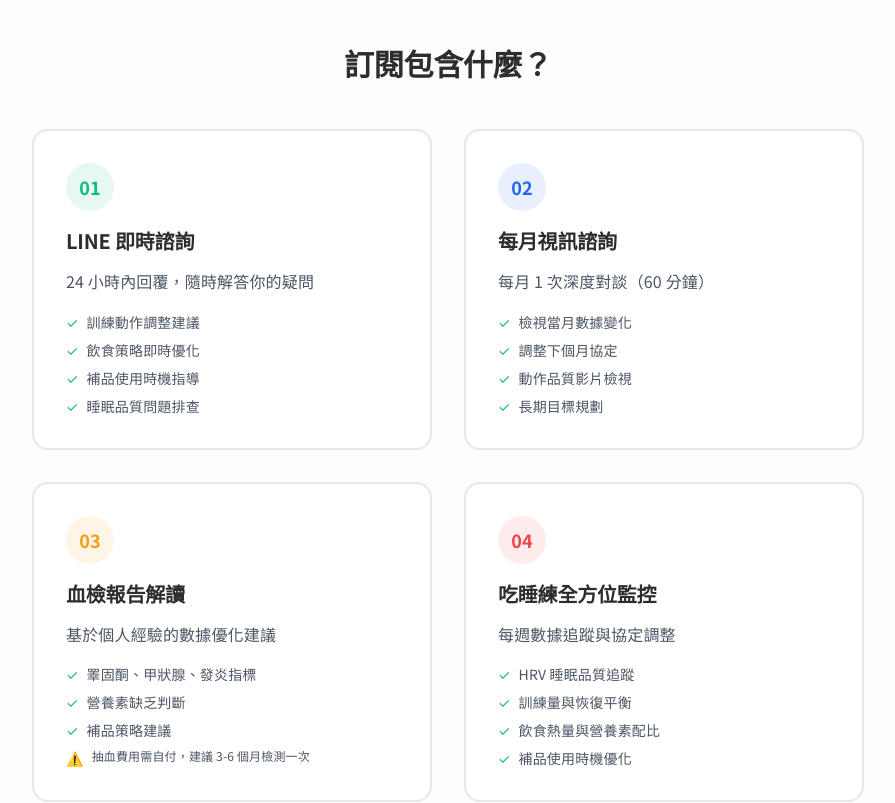
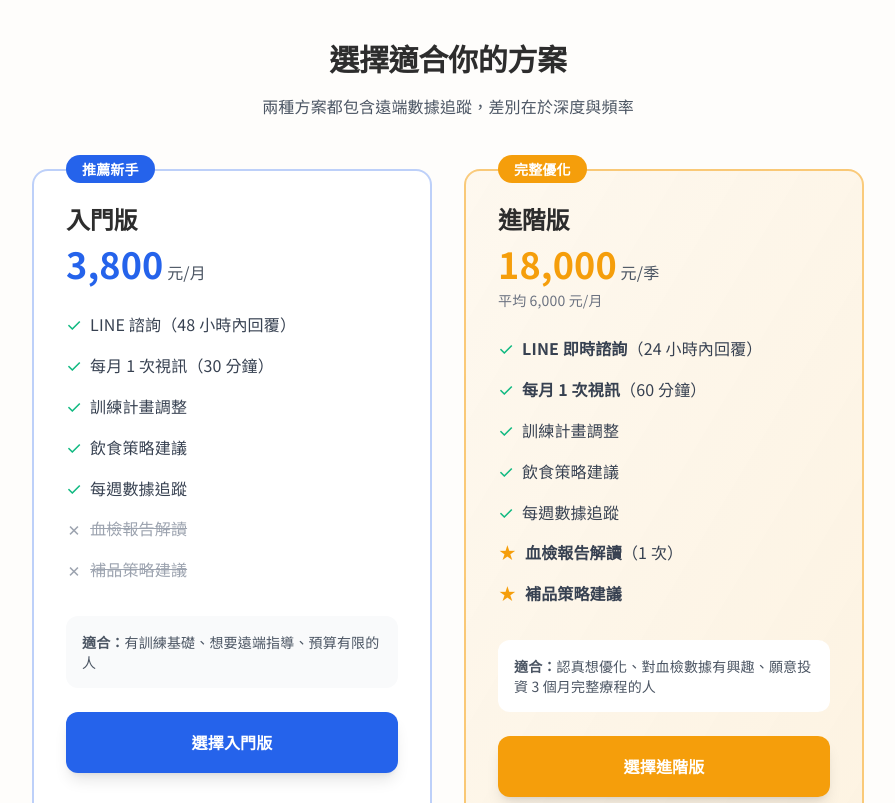
Before and after one commit to chenhoward456-hash/V3, a Next.js app: page /remote in a window 1280 px wide. Shown: the part 720-1523 px from the top of the page, without its empty margins (192-1087 px from the left). Built offline with nearby package versions, Linux system fonts and the light colour scheme.

Commit message:
feat: 調整遠端訂閱為雙方案制 - 入門版3800元/月 + 進階版18000元/季

```diff
--- a/app/remote/page.tsx
+++ b/app/remote/page.tsx
@@ -3,8 +3,8 @@ import Link from 'next/link'
 import LineButton from '@/components/LineButton'
 
 export const metadata: Metadata = {
-  title: '遠端數據追蹤訂閱 - 24 小時健康監控 | Howard',
-  description: '月費 5000 元，包含 LINE 即時諮詢、每月視訊、血檢報告解讀、吃睡練補品全方位監控。不用進健身房，用數據優化你的身體系統。',
+  title: '遠端數據追蹤訂閱 - 入門版3800元起 | Howard',
+  description: '兩種方案任選：入門版月費3800元（LINE諮詢+月視訊）、進階版季度18000元（含血檢解讀+補品建議）。不用進健身房，用數據優化你的身體系統。',
 }
 
 export default function RemotePage() {
@@ -22,7 +22,7 @@ export default function RemotePage() {
           不用每週進健身房，用數據優化你的身體系統
         </p>
         <p className="text-gray-500 text-lg">
-          月費 <span className="text-3xl font-bold text-primary">5,000 元</span>
+          入門版 <span className="text-2xl font-bold text-primary">3,800 元/月</span> 起
         </p>
       </div>
 
@@ -42,136 +42,138 @@ export default function RemotePage() {
         </p>
       </div>
 
-      {/* 方案內容 */}
+      {/* 方案選擇 */}
       <div className="my-20 max-w-5xl mx-auto">
-        <h2 className="text-3xl font-bold text-center mb-12" style={{color: '#2D2D2D'}}>
-          訂閱包含什麼？
+        <h2 className="text-3xl font-bold text-center mb-4" style={{color: '#2D2D2D'}}>
+          選擇適合你的方案
         </h2>
+        <p className="text-center text-gray-600 mb-12">
+          兩種方案都包含遠端數據追蹤，差別在於深度與頻率
+        </p>
 
         <div className="grid md:grid-cols-2 gap-8">
-          {/* 1. LINE 即時諮詢 */}
-          <div className="bg-white rounded-2xl p-8 border-2 border-gray-200">
-            <div className="w-12 h-12 rounded-full bg-success/10 flex items-center justify-center text-success font-bold text-lg mb-4">
-              01
+          {/* 入門版 */}
+          <div className="bg-white rounded-2xl p-8 border-2 border-primary/30 relative">
+            <div className="absolute -top-4 left-8 bg-primary text-white px-4 py-1 rounded-full text-sm font-bold">
+              推薦新手
             </div>
-            <h3 className="text-xl font-bold mb-3" style={{color: '#2D2D2D'}}>
-              LINE 即時諮詢
+            <h3 className="text-2xl font-bold mb-2" style={{color: '#2D2D2D'}}>
+              入門版
             </h3>
-            <p className="text-gray-600 mb-4">
-              24 小時內回覆，隨時解答你的疑問
-            </p>
-            <ul className="space-y-2 text-sm text-gray-600">
-              <li className="flex items-start gap-2">
-                <span className="text-success">✓</span>
-                <span>訓練動作調整建議</span>
-              </li>
-              <li className="flex items-start gap-2">
-                <span className="text-success">✓</span>
-                <span>飲食策略即時優化</span>
-              </li>
-              <li className="flex items-start gap-2">
-                <span className="text-success">✓</span>
-                <span>補品使用時機指導</span>
-              </li>
-              <li className="flex items-start gap-2">
-                <span className="text-success">✓</span>
-                <span>睡眠品質問題排查</span>
-              </li>
-            </ul>
+            <div className="mb-6">
+              <span className="text-4xl font-bold text-primary">3,800</span>
+              <span className="text-gray-600"> 元/月</span>
             </div>
 
-          {/* 2. 每月視訊諮詢 */}
-          <div className="bg-white rounded-2xl p-8 border-2 border-gray-200">
-            <div className="w-12 h-12 rounded-full bg-primary/10 flex items-center justify-center text-primary font-bold text-lg mb-4">
-              02
+            <div className="space-y-3 mb-8">
+              <div className="flex items-start gap-2">
+                <span className="text-success text-lg">✓</span>
+                <span className="text-gray-700">LINE 諮詢（48 小時內回覆）</span>
               </div>
-            <h3 className="text-xl font-bold mb-3" style={{color: '#2D2D2D'}}>
-              每月視訊諮詢
-            </h3>
-            <p className="text-gray-600 mb-4">
-              每月 1 次深度對談（60 分鐘）
-            </p>
-            <ul className="space-y-2 text-sm text-gray-600">
-              <li className="flex items-start gap-2">
-                <span className="text-success">✓</span>
-                <span>檢視當月數據變化</span>
-              </li>
-              <li className="flex items-start gap-2">
-                <span className="text-success">✓</span>
-                <span>調整下個月協定</span>
-              </li>
-              <li className="flex items-start gap-2">
-                <span className="text-success">✓</span>
-                <span>動作品質影片檢視</span>
-              </li>
-              <li className="flex items-start gap-2">
-                <span className="text-success">✓</span>
-                <span>長期目標規劃</span>
-              </li>
-            </ul>
+              <div className="flex items-start gap-2">
+                <span className="text-success text-lg">✓</span>
+                <span className="text-gray-700">每月 1 次視訊（30 分鐘）</span>
+              </div>
+              <div className="flex items-start gap-2">
+                <span className="text-success text-lg">✓</span>
+                <span className="text-gray-700">訓練計畫調整</span>
+              </div>
+              <div className="flex items-start gap-2">
+                <span className="text-success text-lg">✓</span>
+                <span className="text-gray-700">飲食策略建議</span>
+              </div>
+              <div className="flex items-start gap-2">
+                <span className="text-success text-lg">✓</span>
+                <span className="text-gray-700">每週數據追蹤</span>
+              </div>
+              <div className="flex items-start gap-2">
+                <span className="text-gray-400 text-lg">✗</span>
+                <span className="text-gray-400 line-through">血檢報告解讀</span>
+              </div>
+              <div className="flex items-start gap-2">
+                <span className="text-gray-400 text-lg">✗</span>
+                <span className="text-gray-400 line-through">補品策略建議</span>
+              </div>
             </div>
 
-          {/* 3. 血檢報告解讀 */}
-          <div className="bg-white rounded-2xl p-8 border-2 border-gray-200">
-            <div className="w-12 h-12 rounded-full bg-warning/10 flex items-center justify-center text-warning font-bold text-lg mb-4">
-              03
-            </div>
-            <h3 className="text-xl font-bold mb-3" style={{color: '#2D2D2D'}}>
-              血檢報告解讀
-            </h3>
-            <p className="text-gray-600 mb-4">
-              基於個人經驗的數據優化建議
+            <div className="bg-gray-50 rounded-xl p-4 mb-6">
+              <p className="text-sm text-gray-600">
+                <strong>適合：</strong>有訓練基礎、想要遠端指導、預算有限的人
               </p>
-            <ul className="space-y-2 text-sm text-gray-600">
-              <li className="flex items-start gap-2">
-                <span className="text-success">✓</span>
-                <span>睪固酮、甲狀腺、發炎指標</span>
-              </li>
-              <li className="flex items-start gap-2">
-                <span className="text-success">✓</span>
-                <span>營養素缺乏判斷</span>
-              </li>
-              <li className="flex items-start gap-2">
-                <span className="text-success">✓</span>
-                <span>補品策略建議</span>
-              </li>
-              <li className="flex items-start gap-2">
-                <span className="text-warning">⚠️</span>
-                <span className="text-xs">抽血費用需自付，建議 3-6 個月檢測一次</span>
-              </li>
-            </ul>
             </div>
 
-          {/* 4. 吃睡練全方位監控 */}
-          <div className="bg-white rounded-2xl p-8 border-2 border-gray-200">
-            <div className="w-12 h-12 rounded-full bg-danger/10 flex items-center justify-center text-danger font-bold text-lg mb-4">
-              04
+            <LineButton
+              source="remote_page"
+              intent="starter"
+              className="block w-full text-center bg-primary text-white px-8 py-4 rounded-xl font-bold shadow-lg hover:shadow-xl hover:-translate-y-1 transition-all"
+            >
+              選擇入門版
+            </LineButton>
           </div>
-            <h3 className="text-xl font-bold mb-3" style={{color: '#2D2D2D'}}>
-              吃睡練全方位監控
+
+          {/* 進階版 */}
+          <div className="bg-gradient-to-br from-warning/5 to-warning/10 rounded-2xl p-8 border-2 border-warning/50 relative">
+            <div className="absolute -top-4 left-8 bg-warning text-white px-4 py-1 rounded-full text-sm font-bold">
+              完整優化
+            </div>
+            <h3 className="text-2xl font-bold mb-2" style={{color: '#2D2D2D'}}>
+              進階版
             </h3>
-            <p className="text-gray-600 mb-4">
-              每週數據追蹤與協定調整
+            <div className="mb-6">
+              <span className="text-4xl font-bold text-warning">18,000</span>
+              <span className="text-gray-600"> 元/季</span>
+              <span className="block text-sm text-gray-500 mt-1">平均 6,000 元/月</span>
+            </div>
+
+            <div className="space-y-3 mb-8">
+              <div className="flex items-start gap-2">
+                <span className="text-success text-lg">✓</span>
+                <span className="text-gray-700"><strong>LINE 即時諮詢</strong>（24 小時內回覆）</span>
+              </div>
+              <div className="flex items-start gap-2">
+                <span className="text-success text-lg">✓</span>
+                <span className="text-gray-700"><strong>每月 1 次視訊</strong>（60 分鐘）</span>
+              </div>
+              <div className="flex items-start gap-2">
+                <span className="text-success text-lg">✓</span>
+                <span className="text-gray-700">訓練計畫調整</span>
+              </div>
+              <div className="flex items-start gap-2">
+                <span className="text-success text-lg">✓</span>
+                <span className="text-gray-700">飲食策略建議</span>
+              </div>
+              <div className="flex items-start gap-2">
+                <span className="text-success text-lg">✓</span>
+                <span className="text-gray-700">每週數據追蹤</span>
+              </div>
+              <div className="flex items-start gap-2">
+                <span className="text-warning text-lg">★</span>
+                <span className="text-gray-700"><strong>血檢報告解讀</strong>（1 次）</span>
+              </div>
+              <div className="flex items-start gap-2">
+                <span className="text-warning text-lg">★</span>
+                <span className="text-gray-700"><strong>補品策略建議</strong></span>
+              </div>
+            </div>
+
+            <div className="bg-white rounded-xl p-4 mb-6">
+              <p className="text-sm text-gray-600">
+                <strong>適合：</strong>認真想優化、對血檢數據有興趣、願意投資 3 個月完整療程的人
               </p>
-            <ul className="space-y-2 text-sm text-gray-600">
-              <li className="flex items-start gap-2">
-                <span className="text-success">✓</span>
-                <span>HRV 睡眠品質追蹤</span>
-              </li>
-              <li className="flex items-start gap-2">
-                <span className="text-success">✓</span>
-                <span>訓練量與恢復平衡</span>
-              </li>
-              <li className="flex items-start gap-2">
-                <span className="text-success">✓</span>
-                <span>飲食熱量與營養素配比</span>
-              </li>
-              <li className="flex items-start gap-2">
-                <span className="text-success">✓</span>
-                <span>補品使用時機優化</span>
-              </li>
-            </ul>
             </div>
+
+            <LineButton
+              source="remote_page"
+              intent="advanced"
+              className="block w-full text-center bg-warning text-white px-8 py-4 rounded-xl font-bold shadow-lg hover:shadow-xl hover:-translate-y-1 transition-all"
+            >
+              選擇進階版
+            </LineButton>
+          </div>
+        </div>
+
+        <div className="text-center mt-8 text-sm text-gray-500">
+          <p>💡 入門版可隨時升級進階版，補差額即可</p>
         </div>
       </div>
 
@@ -234,7 +236,7 @@ export default function RemotePage() {
         </LineButton>
 
         <p className="text-gray-500 text-sm mt-6">
-          月費 5,000 元 • 隨時可取消 • 不綁約
+          入門版隨時可取消 • 進階版 3 個月完整療程
         </p>
       </div>
 
@@ -247,10 +249,28 @@ export default function RemotePage() {
         <div className="space-y-6">
           <div className="bg-white rounded-xl p-6 border-2 border-gray-200">
             <h3 className="text-lg font-bold mb-2" style={{color: '#2D2D2D'}}>
-              Q: 需要綁約嗎？
+              Q: 入門版和進階版差在哪？
             </h3>
             <p className="text-gray-600">
-              A: 不需要。採月繳制，隨時可以取消，不會有違約金。
+              A: 入門版適合想要遠端指導的人，月費 3,800 元，不含血檢解讀和補品建議。進階版是 3 個月完整療程，季費 18,000 元，包含血檢解讀和補品策略，適合認真想優化的人。
+            </p>
+          </div>
+
+          <div className="bg-white rounded-xl p-6 border-2 border-gray-200">
+            <h3 className="text-lg font-bold mb-2" style={{color: '#2D2D2D'}}>
+              Q: 可以先試入門版再升級嗎？
+            </h3>
+            <p className="text-gray-600">
+              A: 可以。入門版隨時可以升級進階版，補差額即可。建議先做 1-2 個月入門版，確認適合後再升級。
+            </p>
+          </div>
+
+          <div className="bg-white rounded-xl p-6 border-2 border-gray-200">
+            <h3 className="text-lg font-bold mb-2" style={{color: '#2D2D2D'}}>
+              Q: 進階版需要綁約嗎？
+            </h3>
+            <p className="text-gray-600">
+              A: 進階版是 3 個月完整療程，一次性收費 18,000 元。因為血檢優化需要完整週期才能看到效果，所以建議至少做滿 3 個月。
             </p>
           </div>
 
@@ -265,10 +285,10 @@ export default function RemotePage() {
 
           <div className="bg-white rounded-xl p-6 border-2 border-gray-200">
             <h3 className="text-lg font-bold mb-2" style={{color: '#2D2D2D'}}>
-              Q: 血檢費用包含在月費裡嗎？
+              Q: 血檢費用包含在方案裡嗎？
             </h3>
             <p className="text-gray-600">
-              A: 不包含。抽血費用需自付（約 2000-5000 元，依檢測項目而定）。我會提供報告解讀與優化建議，但不包含抽血本身的費用。
+              A: 入門版不包含血檢解讀。進階版包含 1 次血檢報告解讀，但抽血費用需自付（約 3,000-5,000 元，依檢測項目而定）。建議在第 3 個月抽血，這樣才能看到優化成效。
             </p>
           </div>
 
```
Lines whose indentation alone changed are shown as unchanged.
